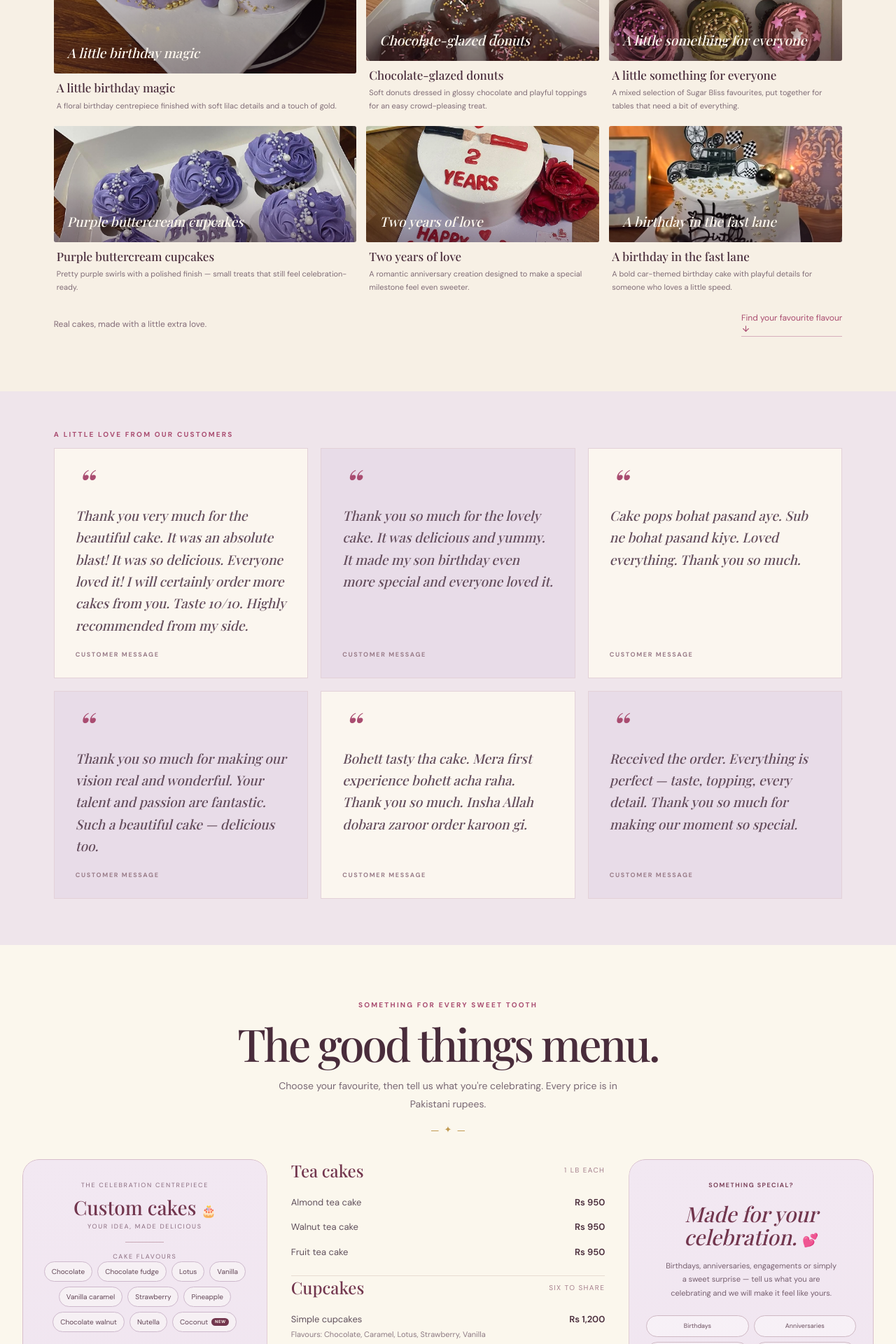
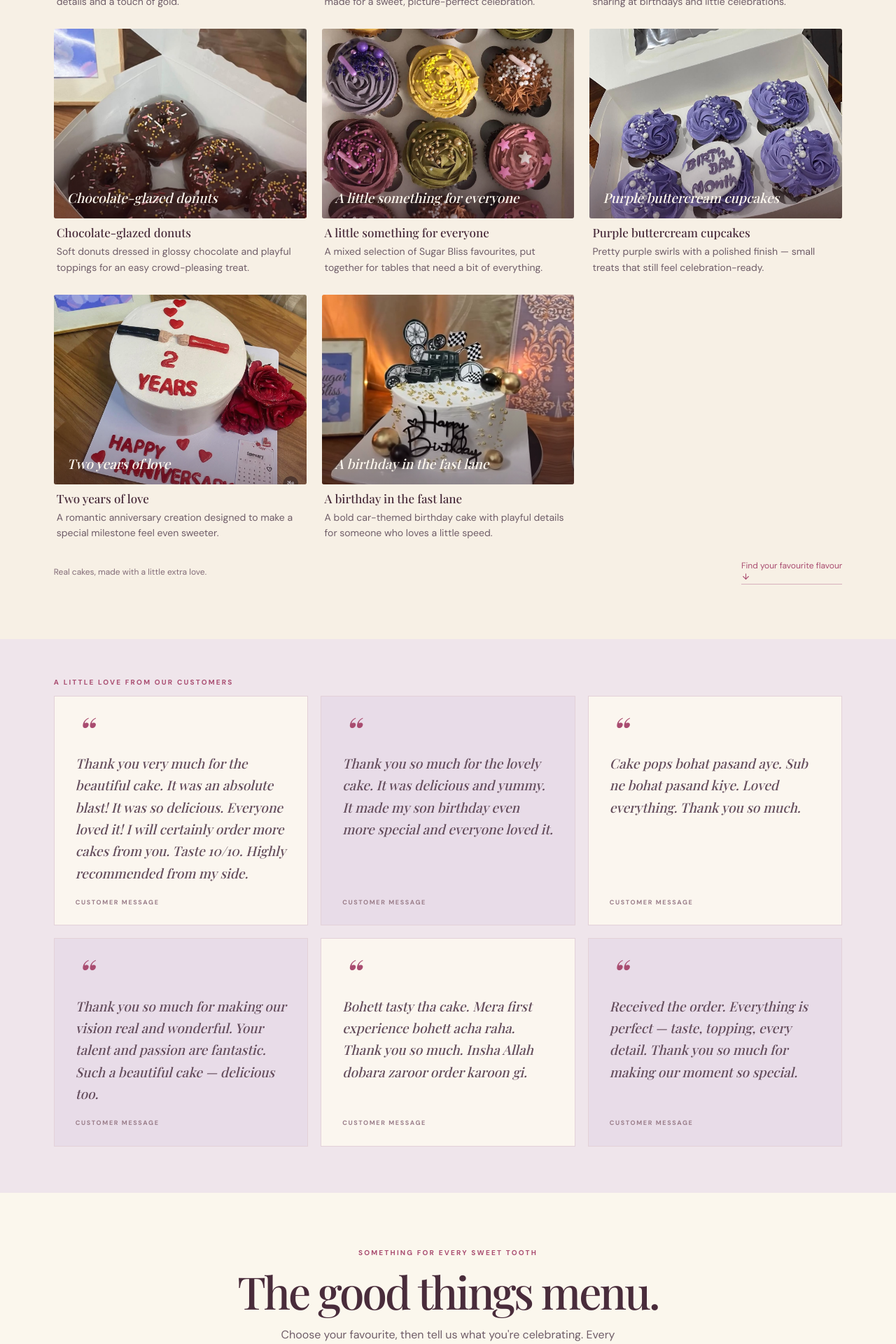
Before and after one commit to eshakashif30-alt/sugar-bliss-bakery, a React (Vite) app: page / in a window 1280 px wide. Shown: the part 1340-3260 px from the top of the page at 70% size. Built offline with nearby package versions, Linux system fonts and the light colour scheme; a web font is replaced by a local one.

Commit message:
Improve gallery layout

```diff
--- a/src/index.css
+++ b/src/index.css
@@ -1676,3 +1676,119 @@ svg {
   position: relative;
   top: -12px;
 }
+/* ===== HOW TO ORDER — STRONG WHATSAPP CTA ===== */
+.order-guide-link {
+  display: inline-flex;
+  align-items: center;
+  justify-content: center;
+  padding: 13px 20px;
+  border-radius: 999px;
+  background: var(--rose-deep);
+  color: #fff !important;
+  font-size: 0.76rem;
+  font-weight: 700;
+  letter-spacing: 0.1em;
+  text-decoration: none;
+  transition:
+    transform 0.25s ease,
+    opacity 0.25s ease;
+}
+
+.order-guide-link:hover {
+  opacity: 0.9;
+  transform: translateY(-2px);
+}
+/* ===== READABILITY — SMALL TEXT POLISH ===== */
+
+.section-intro {
+  font-size: 16px;
+  color: #6f5d68;
+}
+
+.gallery-description p {
+  font-size: 14px;
+  line-height: 1.6;
+  color: #6f5d68;
+}
+
+.menu-row,
+.menu-row strong {
+  font-size: 14px;
+}
+
+.menu-row small,
+.menu-note {
+  font-size: 12.5px;
+  line-height: 1.6;
+}
+
+@media (max-width: 640px) {
+  .section-intro {
+    font-size: 15px;
+  }
+
+  .gallery-description p {
+    font-size: 13.5px;
+  }
+
+  .menu-row,
+  .menu-row strong {
+    font-size: 14px;
+  }
+}
+/* ===== GALLERY — RESPONSIVE PHOTO SIZES ===== */
+
+@media (min-width: 1101px) {
+  .gallery-grid {
+    grid-template-columns: repeat(3, minmax(0, 1fr)) !important;
+    grid-template-rows: auto !important;
+    grid-auto-rows: auto !important;
+    gap: 22px !important;
+  }
+
+  .gallery-item,
+  .gallery-item:first-child {
+    grid-row: auto !important;
+  }
+
+  .gallery-item:first-child .gallery-card,
+  .gallery-item:not(:first-child) .gallery-card {
+    width: 100% !important;
+    height: auto !important;
+    aspect-ratio: 4 / 3 !important;
+  }
+
+  .gallery-item .gallery-card img {
+    width: 100% !important;
+    height: 100% !important;
+    object-fit: cover !important;
+  }
+}
+
+@media (max-width: 640px) {
+  .gallery-grid {
+    grid-template-columns: minmax(0, 1fr) !important;
+    grid-template-rows: auto !important;
+    grid-auto-rows: auto !important;
+    gap: 22px !important;
+  }
+
+  .gallery-item,
+  .gallery-item:first-child {
+    grid-column: 1 / -1 !important;
+    grid-row: auto !important;
+  }
+
+  .gallery-item:first-child .gallery-card,
+  .gallery-item:not(:first-child) .gallery-card {
+    width: 100% !important;
+    height: auto !important;
+    aspect-ratio: 4 / 3 !important;
+  }
+
+  .gallery-item .gallery-card img {
+    width: 100% !important;
+    height: 100% !important;
+    object-fit: cover !important;
+  }
+}
```
